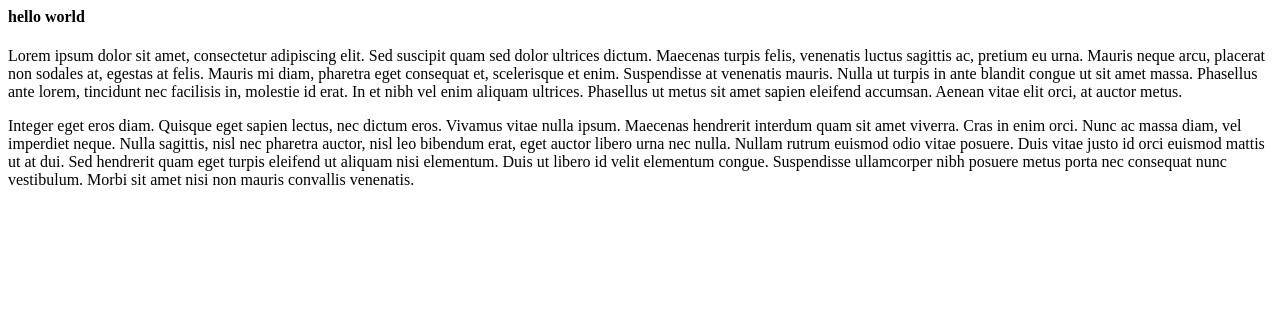
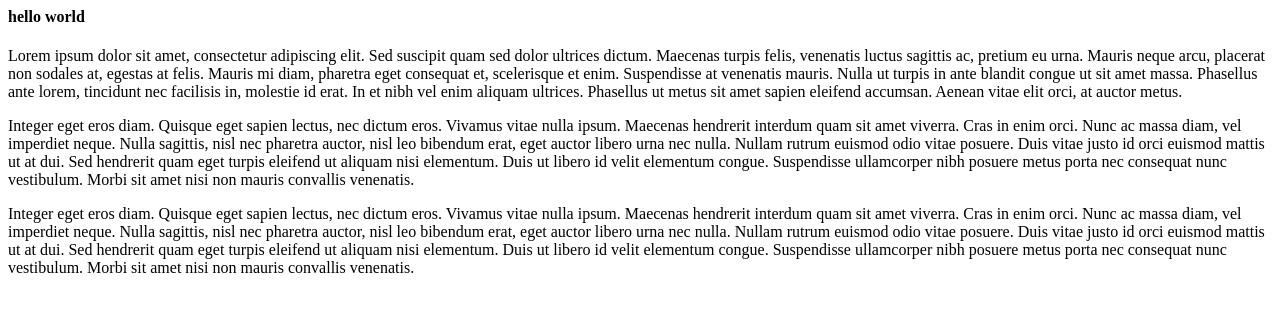
Before and after one commit to gillesdegeus/kennislunch, a plain HTML site: page index.html in a window 1280 px wide. Drawn offline with Linux system fonts and the light colour scheme.

Commit message:
3 ps fixes #1

```diff
--- a/index.html
+++ b/index.html
@@ -9,6 +9,8 @@
 	<p>Lorem ipsum dolor sit amet, consectetur adipiscing elit. Sed suscipit quam sed dolor ultrices dictum. Maecenas turpis felis, venenatis luctus sagittis ac, pretium eu urna. Mauris neque arcu, placerat non sodales at, egestas at felis. Mauris mi diam, pharetra eget consequat et, scelerisque et enim. Suspendisse at venenatis mauris. Nulla ut turpis in ante blandit congue ut sit amet massa. Phasellus ante lorem, tincidunt nec facilisis in, molestie id erat. In et nibh vel enim aliquam ultrices. Phasellus ut metus sit amet sapien eleifend accumsan. Aenean vitae elit orci, at auctor metus.</p>
 
  <p>Integer eget eros diam. Quisque eget sapien lectus, nec dictum eros. Vivamus vitae nulla ipsum. Maecenas hendrerit interdum quam sit amet viverra. Cras in enim orci. Nunc ac massa diam, vel imperdiet neque. Nulla sagittis, nisl nec pharetra auctor, nisl leo bibendum erat, eget auctor libero urna nec nulla. Nullam rutrum euismod odio vitae posuere. Duis vitae justo id orci euismod mattis ut at dui. Sed hendrerit quam eget turpis eleifend ut aliquam nisi elementum. Duis ut libero id velit elementum congue. Suspendisse ullamcorper nibh posuere metus porta nec consequat nunc vestibulum. Morbi sit amet nisi non mauris convallis venenatis.</p>
+
+ <p>Integer eget eros diam. Quisque eget sapien lectus, nec dictum eros. Vivamus vitae nulla ipsum. Maecenas hendrerit interdum quam sit amet viverra. Cras in enim orci. Nunc ac massa diam, vel imperdiet neque. Nulla sagittis, nisl nec pharetra auctor, nisl leo bibendum erat, eget auctor libero urna nec nulla. Nullam rutrum euismod odio vitae posuere. Duis vitae justo id orci euismod mattis ut at dui. Sed hendrerit quam eget turpis eleifend ut aliquam nisi elementum. Duis ut libero id velit elementum congue. Suspendisse ullamcorper nibh posuere metus porta nec consequat nunc vestibulum. Morbi sit amet nisi non mauris convallis venenatis.</p>
 </body>
 
 </html>
```
